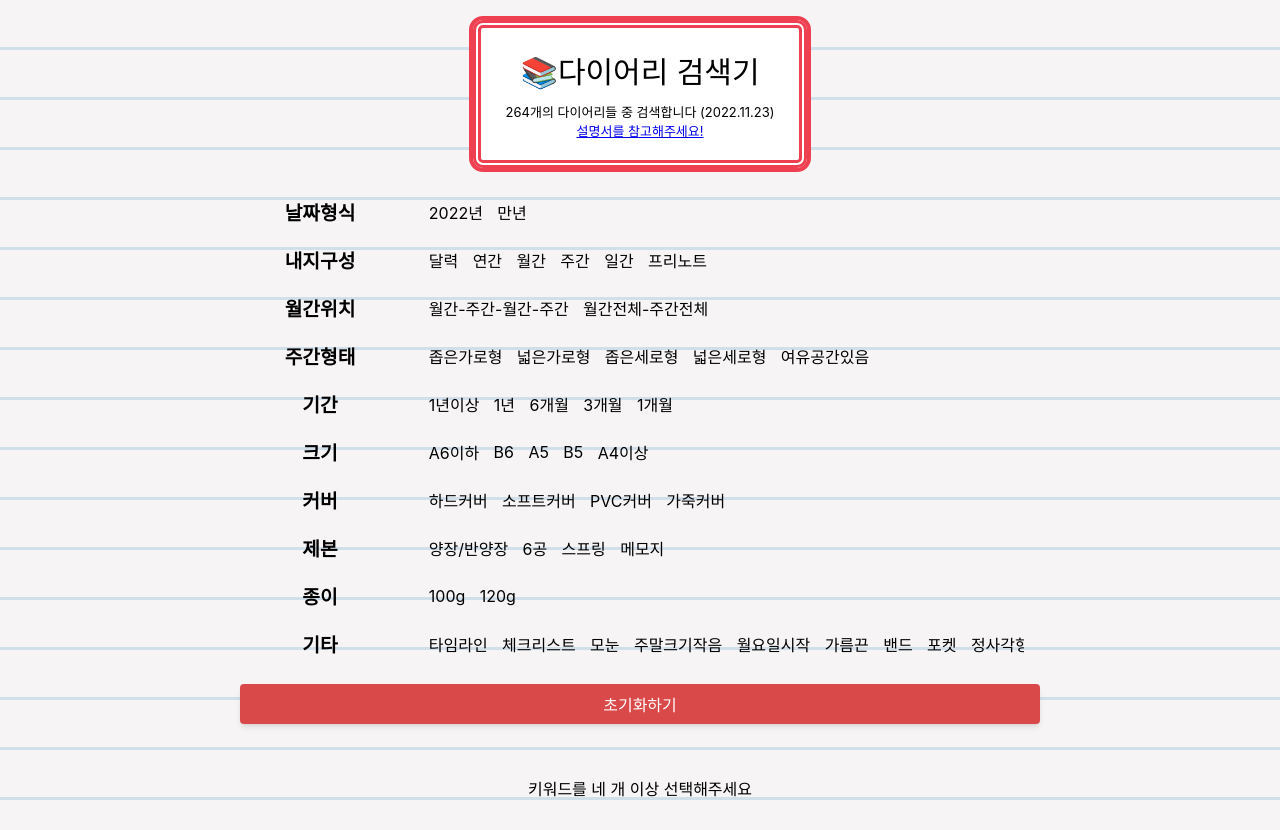
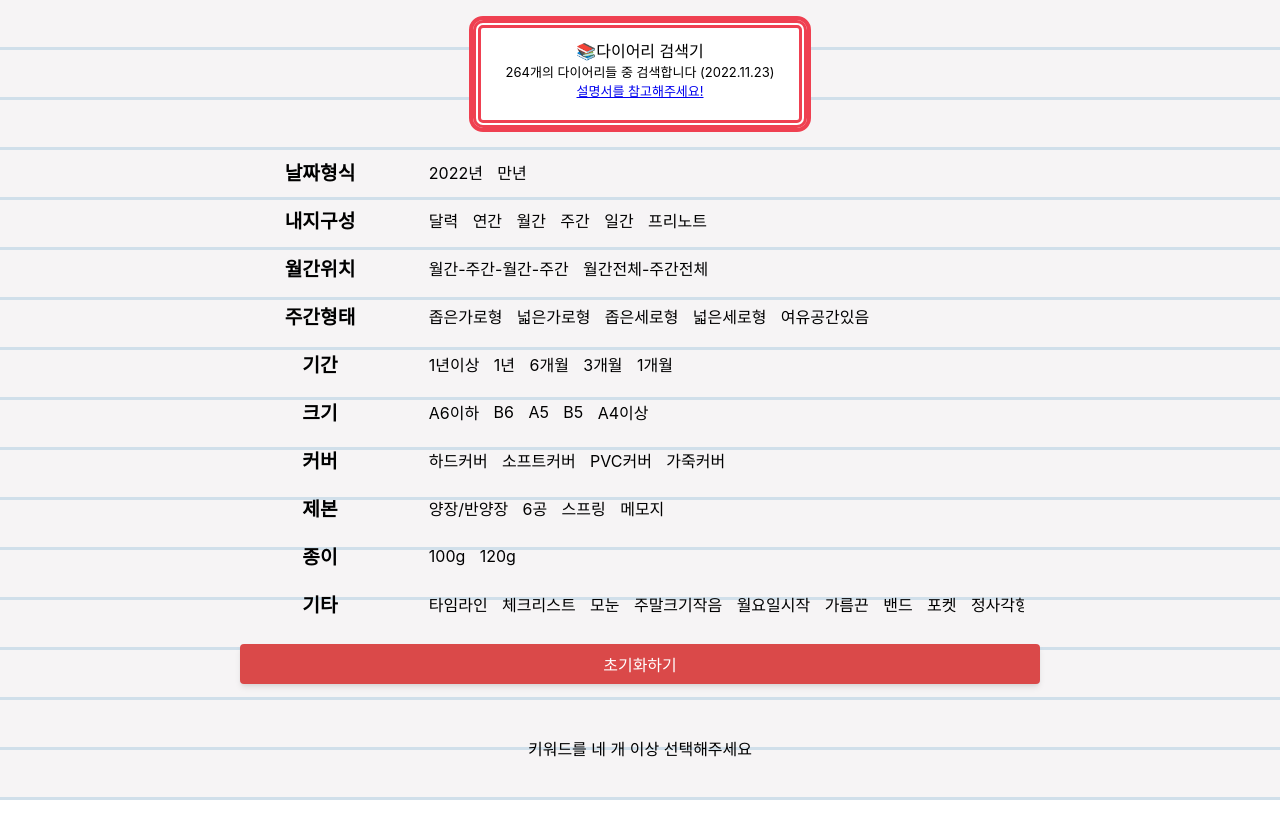
Before and after one commit to purple402/diarySearch, a React (Create React App) app: page / in a window 1280 px wide. After the commit the page ends 800 px from the top, so only its background shows below. Built offline with nearby package versions, Linux system fonts and the light colour scheme.

Commit message:
Update title

```diff
--- a/src/App.js
+++ b/src/App.js
@@ -86,11 +86,14 @@ function App() {
   return (
     <div className="App">
       <div className="titleDiv">
-      <span id="title">📚다이어리 검색기</span>
+      <div className="title">
+        <span id="emoji">📚</span>
+        <span id="appTitle">다이어리 검색기</span>
+      </div>
       <span className="info">{length}개의 다이어리들 중 검색합니다 (2022.11.23)</span>
       <a
         class="info"
-        href="https://joy-lee.notion.site/joy-lee/b4d709f83ebe436d84599e3e99d8fbab"
+        href="https://joy-lee.notion.site/b4d709f83ebe436d84599e3e99d8fbab"
         target="_blank"
         rel="noopener noreferrer">설명서를 참고해주세요!</a>
       </div>
```
